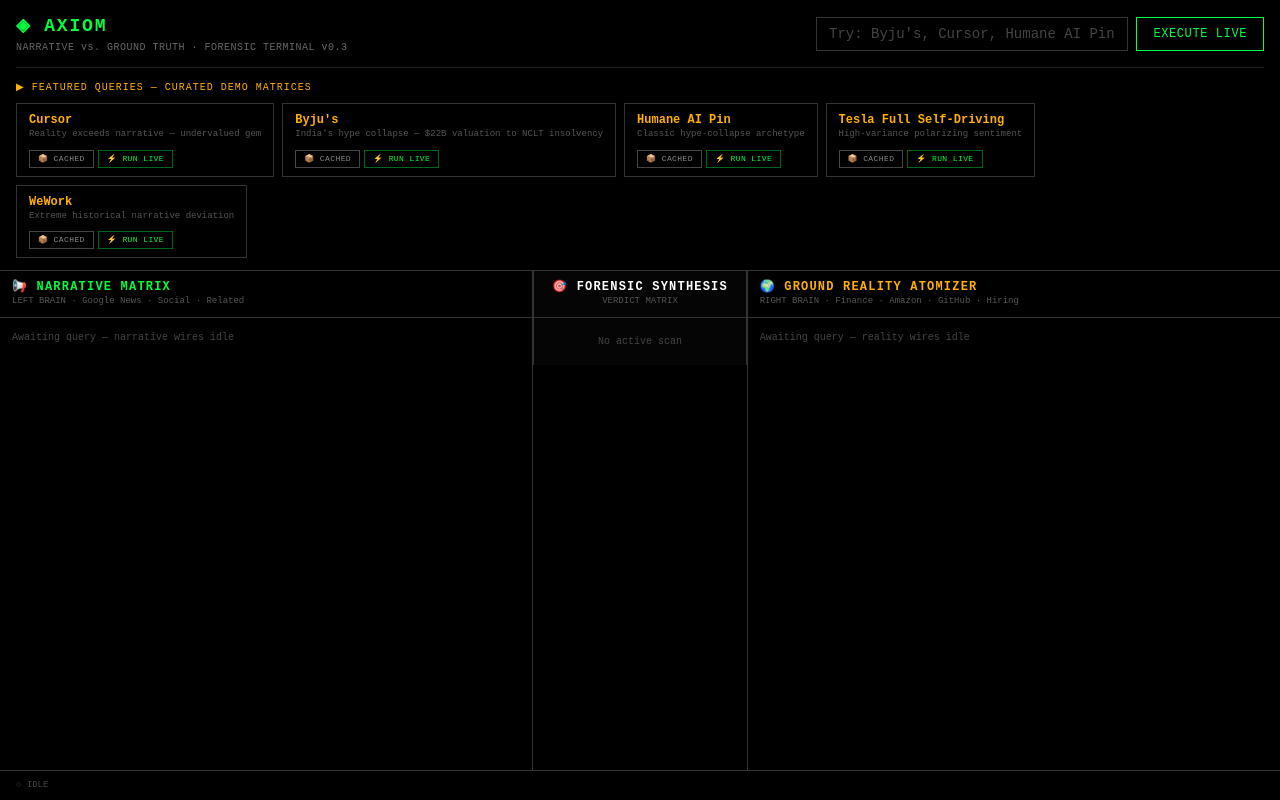
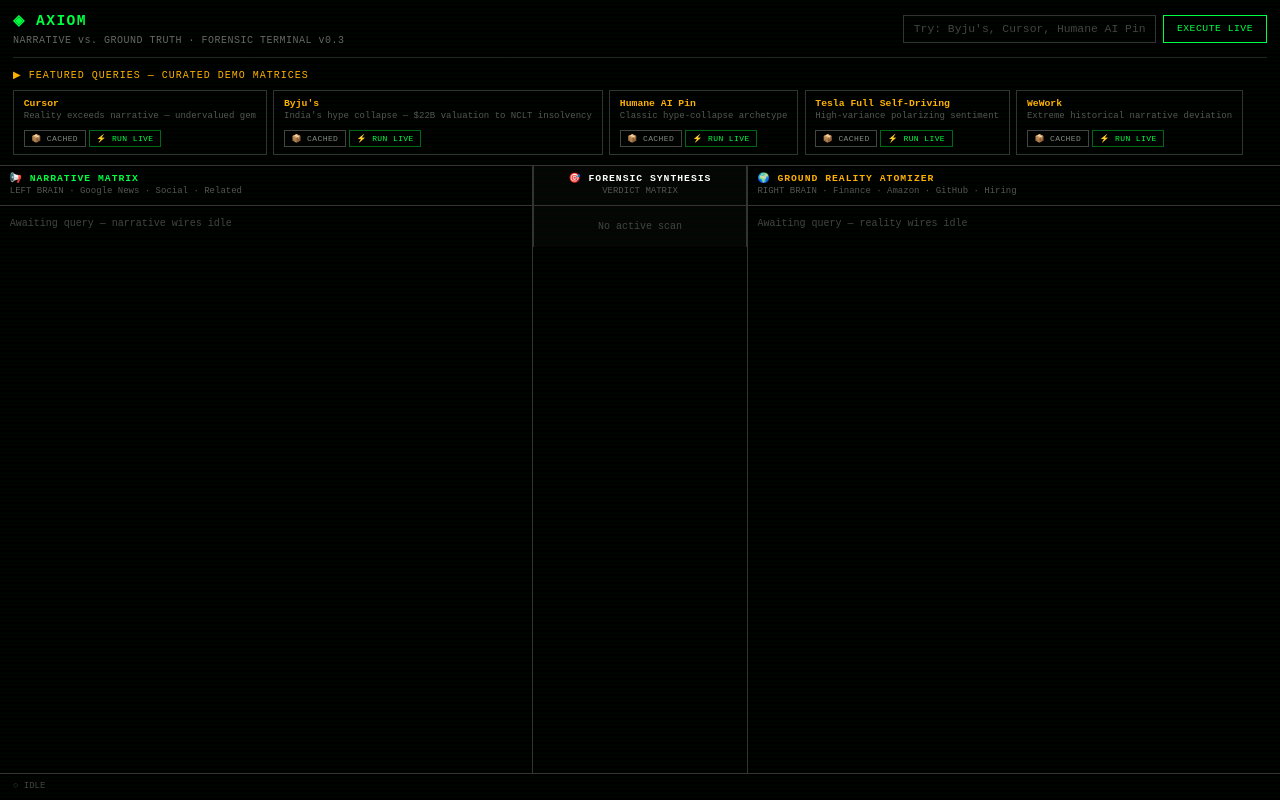
Before and after one commit to Aasritha6/axiom, a Next.js app: page / in a window 1280 px wide. Built offline with nearby package versions, Linux system fonts and the light colour scheme.

Commit message:
Add new CSS variables and adjust styles

```diff
--- a/app/globals.css
+++ b/app/globals.css
@@ -8,6 +8,8 @@
   --axiom-dim: #1a1a1a;
   --axiom-border: #333333;
   --axiom-muted: #666666;
+  --axiom-surface: #0d0d0d;
+  --axiom-surface-2: #111111;
 }
 
 * {
@@ -22,12 +24,32 @@
   background: var(--axiom-black);
   color: var(--axiom-green);
   font-family: "Courier New", Courier, monospace;
+  font-size: 13px;
+  -webkit-font-smoothing: antialiased;
+  text-rendering: optimizeLegibility;
 }
 
+/* ── Scan line overlay — subtle CRT texture ── */
+body::before {
+  content: "";
+  position: fixed;
+  inset: 0;
+  background: repeating-linear-gradient(
+    0deg,
+    transparent,
+    transparent 2px,
+    rgba(0, 255, 65, 0.015) 2px,
+    rgba(0, 255, 65, 0.015) 4px
+  );
+  pointer-events: none;
+  z-index: 9999;
+}
+
+/* ── Animations ── */
 @keyframes card-arrive {
   from {
     opacity: 0;
-    transform: translateY(8px);
+    transform: translateY(6px);
   }
   to {
     opacity: 1;
@@ -36,31 +58,221 @@
 }
 
 @keyframes pulse-glow {
-  0%,
-  100% {
-    opacity: 1;
-  }
-  50% {
-    opacity: 0.5;
-  }
+  0%, 100% { opacity: 1; }
+  50%       { opacity: 0.4; }
+}
+
+@keyframes border-flicker {
+  0%, 100% { border-color: rgba(0, 255, 65, 0.3); }
+  50%       { border-color: rgba(0, 255, 65, 0.6); }
+}
+
+@keyframes scanline-sweep {
+  0%   { transform: translateY(-100%); }
+  100% { transform: translateY(100vh); }
 }
 
 .card-arrive {
-  animation: card-arrive 0.35s ease-out forwards;
+  animation: card-arrive 0.3s ease-out forwards;
 }
 
 .pulse-live {
-  animation: pulse-glow 1.5s ease-in-out infinite;
+  animation: pulse-glow 1.4s ease-in-out infinite;
 }
 
+/* ── Source cards ── */
+.wire-card {
+  position: relative;
+  background: var(--axiom-surface);
+  border: 1px solid rgba(0, 255, 65, 0.15);
+  padding: 10px 12px;
+  transition: border-color 0.2s ease;
+}
+
+.wire-card:hover {
+  border-color: rgba(0, 255, 65, 0.35);
+  background: var(--axiom-surface-2);
+}
+
+.wire-card-amber {
+  border-color: rgba(255, 176, 0, 0.15);
+}
+
+.wire-card-amber:hover {
+  border-color: rgba(255, 176, 0, 0.35);
+}
+
+/* Left accent bar on cards */
+.wire-card::before {
+  content: "";
+  position: absolute;
+  left: 0;
+  top: 0;
+  bottom: 0;
+  width: 2px;
+  background: rgba(0, 255, 65, 0.4);
+  border-radius: 0;
+}
+
+.wire-card-amber::before {
+  background: rgba(255, 176, 0, 0.4);
+}
+
+/* ── Typography scale ── */
+.t-label {
+  font-size: 11px;
+  font-weight: 700;
+  letter-spacing: 0.08em;
+  text-transform: uppercase;
+}
+
+.t-summary {
+  font-size: 11px;
+  color: #999;
+  line-height: 1.5;
+}
+
+.t-metric-label {
+  font-size: 10px;
+  color: #555;
+}
+
+.t-metric-value {
+  font-size: 10px;
+  color: #bbb;
+  font-weight: 600;
+}
+
+.t-evidence {
+  font-size: 9px;
+  color: #00ff41;
+  text-decoration: underline;
+  text-underline-offset: 2px;
+}
+
+.t-evidence:hover {
+  color: #ffb000;
+}
+
+/* ── Metric rows ── */
+.metric-row {
+  display: flex;
+  justify-content: space-between;
+  align-items: center;
+  padding: 2px 0;
+  border-bottom: 1px solid rgba(255,255,255,0.03);
+}
+
+.metric-row:last-child {
+  border-bottom: none;
+}
+
+/* ── Signal badges ── */
+.signal-bullish { color: #00ff41; font-weight: 700; }
+.signal-bearish { color: #ff3333; font-weight: 700; }
+.signal-neutral { color: #666; font-weight: 700; }
+
+/* ── Status badges ── */
+.badge {
+  display: inline-flex;
+  align-items: center;
+  font-size: 8px;
+  font-weight: 700;
+  letter-spacing: 0.1em;
+  padding: 2px 6px;
+  border-radius: 2px;
+}
+
+.badge-live {
+  border: 1px solid rgba(0, 255, 65, 0.5);
+  background: rgba(0, 255, 65, 0.08);
+  color: #00ff41;
+}
+
+.badge-cached {
+  border: 1px solid rgba(102, 102, 102, 0.4);
+  background: rgba(255, 255, 255, 0.03);
+  color: #666;
+}
+
+.badge-fallback {
+  border: 1px solid rgba(255, 176, 0, 0.4);
+  background: rgba(255, 176, 0, 0.07);
+  color: #ffb000;
+}
+
+.badge-failed {
+  border: 1px solid rgba(255, 51, 51, 0.5);
+  background: rgba(255, 51, 51, 0.08);
+  color: #ff3333;
+}
+
+/* ── Panel headers ── */
+.panel-header {
+  border-bottom: 1px solid #222;
+  padding: 8px 12px;
+  background: rgba(0, 255, 65, 0.02);
+}
+
+.panel-header-amber {
+  background: rgba(255, 176, 0, 0.02);
+}
+
+/* ── Verdict center panel ── */
+.verdict-panel {
+  background: #050505;
+}
+
+/* ── Input focus glow ── */
+input[type="text"]:focus {
+  box-shadow: 0 0 0 1px rgba(0, 255, 65, 0.3), 0 0 8px rgba(0, 255, 65, 0.1);
+}
+
+/* ── Button hover glow ── */
+button:not(:disabled):hover {
+  box-shadow: 0 0 6px rgba(0, 255, 65, 0.15);
+}
+
+/* ── Scrollbar ── */
 .scrollbar-thin::-webkit-scrollbar {
-  width: 4px;
+  width: 3px;
 }
 
 .scrollbar-thin::-webkit-scrollbar-track {
-  background: var(--axiom-black);
+  background: transparent;
 }
 
 .scrollbar-thin::-webkit-scrollbar-thumb {
-  background: var(--axiom-border);
+  background: #222;
+  border-radius: 2px;
 }
+
+.scrollbar-thin::-webkit-scrollbar-thumb:hover {
+  background: #333;
+}
+
+/* ── Skeleton shimmer ── */
+@keyframes shimmer {
+  0%   { opacity: 0.3; }
+  50%  { opacity: 0.6; }
+  100% { opacity: 0.3; }
+}
+
+.skeleton-shimmer {
+  animation: shimmer 1.8s ease-in-out infinite;
+}
+
+/* ── Failed card ── */
+.failed-card {
+  background: #0f0404;
+  border: 1px solid rgba(255, 51, 51, 0.3);
+  border-left: 2px solid rgba(255, 51, 51, 0.7);
+  padding: 10px 12px;
+}
+
+/* ── Section dividers ── */
+.section-divider {
+  border: none;
+  border-top: 1px solid #1a1a1a;
+  margin: 6px 0;
+}
```
